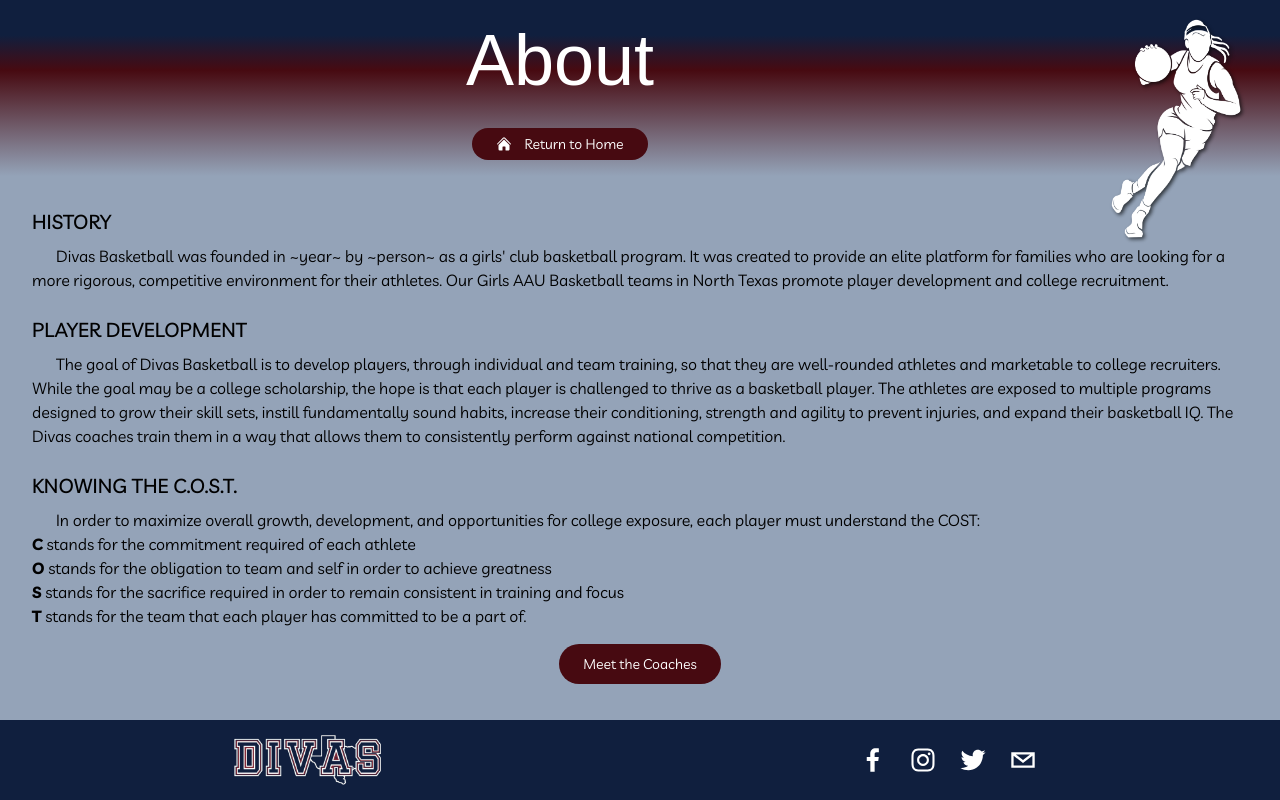
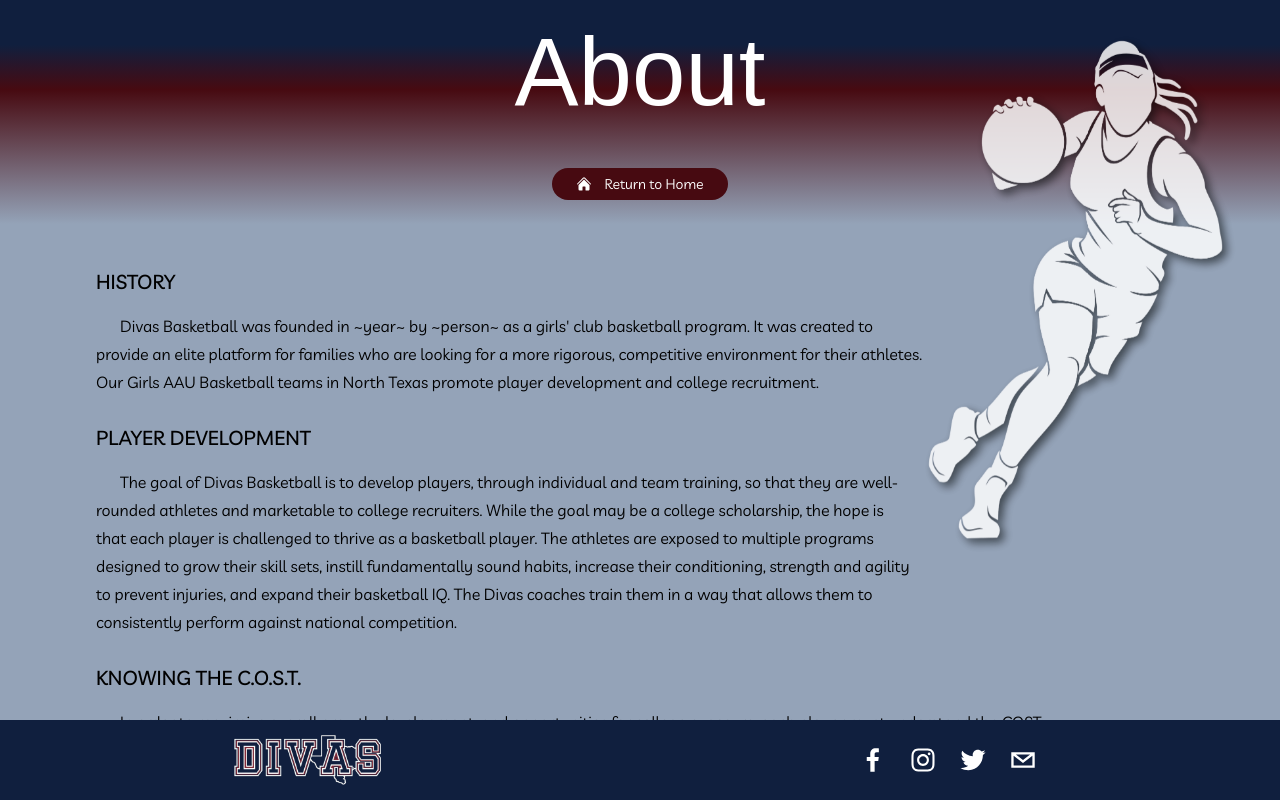
Before and after one commit to DrSLMac/divas_bball, a Next.js app: page /about in a window 1280 px wide. Shown: the top 800 px of the page. Built offline with nearby package versions, Linux system fonts and the light colour scheme; a web font is replaced by a local one.

Commit message:
completed responsiveness for about page

```diff
--- a/components/PageHeader.js
+++ b/components/PageHeader.js
@@ -11,12 +11,16 @@ const inspiration = Inspiration({
 
 const PageHeader = ({pageTitle}) => {
   return (
-    <section className='flex flex-col items-center pr-40 space-y-4 py-6 text-white w-screen bg-gradient-to-b from-navy-blue from-20% via-deep-red via-40% to-slate-400 h-44'>
+    <section className='flex flex-col items-center h-44 xl:h-56 text-white w-screen
+    bg-gradient-to-b from-navy-blue from-20% via-deep-red via-40% to-slate-400
+    pr-40 space-y-4 py-6
+    sm:pr-[24vh] xl:pr-0
+    '>
         {/* <div className='w-[50%]'> */}
             <div className={inspiration.className}>
-                <h1 className='text-7xl' >{pageTitle}</h1>
+                <h1 className='text-7xl xl:text-8xl' >{pageTitle}</h1>
             </div>
-            <div className='py-4'>
+            <div className='py-4 xl:py-8'>
                 <button
                     id="basic-button"
                     className='text-white bg-deep-red transition duration-300 ease-in-out rounded-[2rem]
--- a/pages/about.js
+++ b/pages/about.js
@@ -10,37 +10,61 @@ const About = () => {
   return (
     <div className='relative flex flex-col h-screen  snap-start'>
         <PageHeader pageTitle='About' />
+
         <section className='flex-grow bg-slate-400'>
-          <div className='absolute right-8 -top-40'>
+
+          <div className='absolute right-8 -top-36
+            sm:right-14 animate-pulse xl:right-10 2xl:right-12
+          '>
+
               <Image
                   src={sheBaller}
                   alt='Divas Logo'
-                width='140'
-                className='mt-44'
+                  width='120'
+                  className='mt-44 xs:w-[8rem] sm:w-[9rem] lg:w-64 xl:w-[20rem] 2xl:w-[24rem]'
               />
+
           </div>
-          <div className='px-8 pt-8 pb-4'>
+
+          <div className='px-8 pt-8 pb-4
+              sm:px-10 sm:pt-11
+              md:px-16 md:leading-7
+              xl:px-24
+              2xl:px-48
+          '>
+
             <div>
-              <h2 className='text-xl font-medium uppercase pb-2'>History</h2>
+              <h2 className='text-xl font-medium uppercase pb-2 sm:pb-4'>History</h2>
             </div>
+
             <div>
-              <p className='sm:block indent-6 sm:space-y-2'>
+              <p className='sm:block indent-6 lg:pr-[20vw]'>
               Divas Basketball was founded in ~year~ by ~person~ as a girls&apos; club basketball program. It was created to provide an elite platform for families who are looking for a more rigorous, competitive environment for their athletes. Our Girls AAU Basketball teams in North Texas promote player development and college recruitment.
               </p>
+
               <br></br>
+
               <div>
-                <h2 className='text-xl font-medium uppercase pb-2'>Player Development</h2>
+                <h2 className='text-xl font-medium uppercase pb-2 sm:pb-4
+                '>Player Development</h2>
               </div>
-              <p className='sm:block indent-6 sm:space-y-2'>
+
+              <p className='sm:block indent-6 sm:space-y-2 lg:pr-[20vw] xl:pr-[21vw]'>
               The goal of Divas Basketball is to develop players, through individual and team training, so that they are well-rounded athletes and marketable to college recruiters. While the goal may be a college scholarship, the hope is that each player is challenged to thrive as a basketball player. The athletes are exposed to multiple programs designed to grow their skill sets, instill fundamentally sound habits, increase their conditioning, strength and agility to prevent injuries, and expand their basketball IQ. The Divas coaches train them in a way that allows them to consistently perform against national competition.
               </p>
+
               <br></br>
+
               <div>
-                <h2 className='text-xl font-medium uppercase pb-2'>Knowing the C.O.S.T.</h2>
+                <h2 className='text-xl font-medium uppercase pb-2 sm:pb-4'>Knowing the C.O.S.T.</h2>
               </div>
-              <p className='sm:block indent-6 sm:space-y-2'>
+
+              <p className='indent-6 sm:space-y-4'>
               In order to maximize overall growth, development, and opportunities for college exposure, each player must understand the COST:
-              <br></br>
+              </p>
+
+              <div className='indent-0 px-2 py-1 sm:leading-7'>
+                <p>
                   <span className='font-semibold'>C</span> stands for the commitment required of each athlete
                   <br></br>
                   <span className='font-semibold'>O</span> stands for the obligation to team and self in order to achieve greatness
@@ -50,14 +74,16 @@ const About = () => {
                   <span className='font-semibold'>T</span> stands for the team that each player has committed to be a part of.
                 </p>
               </div>
+
             </div>
-          <div className='flex justify-center w-[100%] pb-8
+          </div>
+          <div className='flex justify-center items-center w-[100%] pb-8 sm:py-3 xl:py-6
             '>
             <button
                 id="basic-button"
-                className='text-white bg-deep-red transition duration-300 ease-in-out rounded-[2rem]
+                className=' flex items-center text-white bg-deep-red transition duration-300 ease-in-out rounded-[2rem]
                 hover:bg-navy-blue hover:text-white hover:-translate-y-1 hover:scale-105 hover:shadow-lg
-                h-[2.5rem] px-6 text-sm
+                h-[2.5rem] px-6 text-sm lg:text-lg lg:px-8 lg:py-4 xl:py-6
                 '>
                 <Link href='/coaches'>
                 <div className='flex items-center'>
```
Lines whose indentation alone changed are shown as unchanged.
